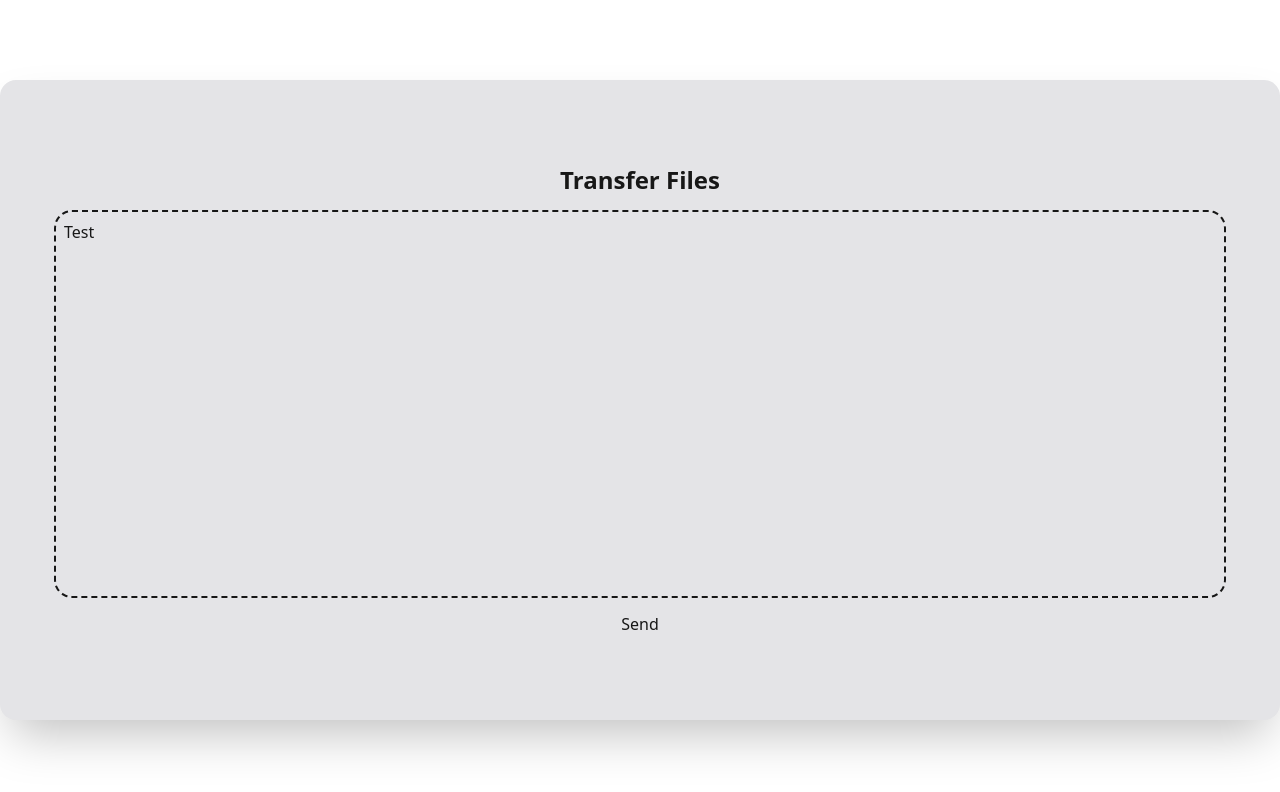
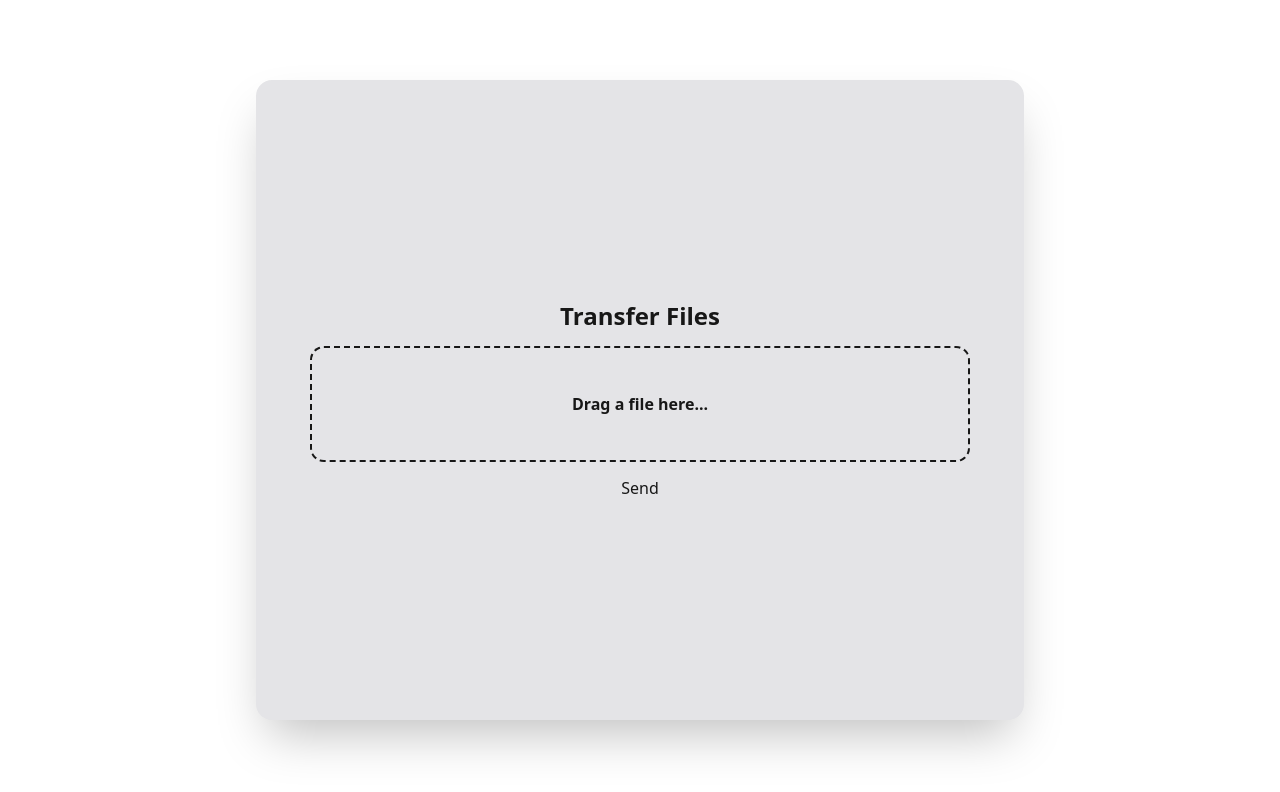
Before and after one commit to stijnservaes/RapidXFer, a Next.js app: page / in a window 1280 px wide. Shown: the top 792 px of the page. Built offline with nearby package versions, Linux system fonts and the light colour scheme.

Commit message:
feat: Drag and Dropbox

```diff
--- /dev/null
+++ b/app/components/Filedrag.tsx
@@ -0,0 +1,58 @@
+"use client";
+import { useState } from "react";
+
+export default function Filedrag({
+  step,
+  setStep,
+}: {
+  step: number;
+  setStep: (value: number) => void;
+}) {
+  const [file, setFile] = useState<File | null>(null);
+
+  function handleDragOver(e: React.DragEvent) {
+    e.preventDefault();
+    setStep(1)
+  }
+
+  function handleDragLeave() {
+    setStep(0)
+  }
+
+  function handleDrop(e: React.DragEvent) {
+    e.preventDefault();
+    setStep(0)
+
+    if (e.dataTransfer.files.length) {
+      setFile(e.dataTransfer.files[0])
+      setStep(2)
+    }
+  }
+
+  function handleRemoveFile() {
+    setStep(0)
+    setFile(null)
+  }
+
+  return (
+    <div
+      onDrop={handleDrop}
+      onDragOver={handleDragOver}
+      onDragLeave={handleDragLeave}
+      className={`${step !== 0 ? "outline bg-zinc-300 dark:bg-zinc-900" :"outline-dashed outline-2" }  flex h-28 items-center justify-center rounded-xl `}
+    >
+      {step === 0 ? (
+        <b>Drag a file here...</b>
+      ) : step === 1 ? (
+        <b>Drop</b>
+      ) : step === 2 ? (
+        <div className="flex justify-center items-center gap-2">
+          <button onClick={handleRemoveFile} className="font-bold text-gray-600 dark:text-gray-400">X</button>
+          <b>{file?.name}</b>
+        </div>
+      ) : (
+        <b>Error</b>
+      )}
+    </div>
+  );
+}
--- a/app/layout.tsx
+++ b/app/layout.tsx
@@ -14,7 +14,7 @@ export default function RootLayout({
   return (
     <html lang="en">
       <body className="flex h-screen w-screen items-center justify-center">
-        <main className="container h-4/5 bg-zinc-200 dark:bg-zinc-800  rounded-2xl p-14 shadow-2xl">{children}</main>
+        {children}
       </body>
     </html>
   );
--- a/app/page.tsx
+++ b/app/page.tsx
@@ -1,10 +1,20 @@
+"use client";
+import { useState } from "react";
+import Filedrag from "./components/Filedrag";
 
 export default function Home() {
+  // Step 0 = default, 1 = file is being dragged, 2 = file is dropped
+  const [step, setStep] = useState(0);
+
   return (
-    <div className="flex flex-col h-full justify-center gap-4">
-      <h1 className="text-center font-bold text-2xl">Transfer Files</h1>
-      <div className="outline-dashed outline-2 rounded-2xl max-h-96 p-2 flex-1">Test</div>
-      <button className="">Send</button>
-    </div>
+    <main
+      className="container h-4/5 rounded-2xl bg-zinc-200 p-14 shadow-2xl lg:max-w-3xl dark:bg-zinc-800"
+    >
+      <div className="flex h-full flex-col items-stretch justify-center gap-4">
+        <h1 className="text-center text-2xl font-bold">Transfer Files</h1>
+        <Filedrag step={step} setStep={setStep}></Filedrag>
+        <button onClick={() => setStep((prev) => prev + 1)}>Send</button>
+      </div>
+    </main>
   );
 }
```
